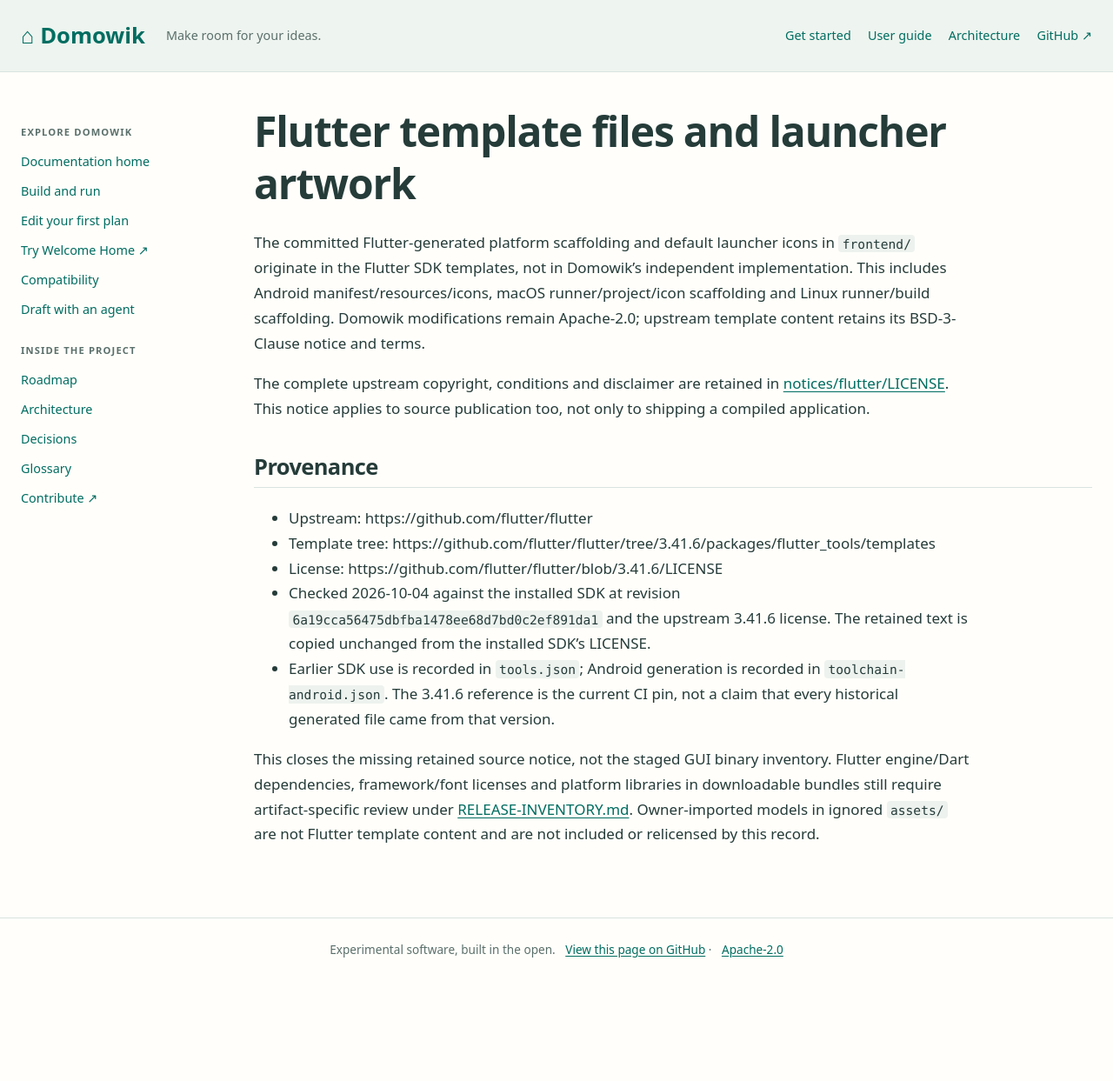
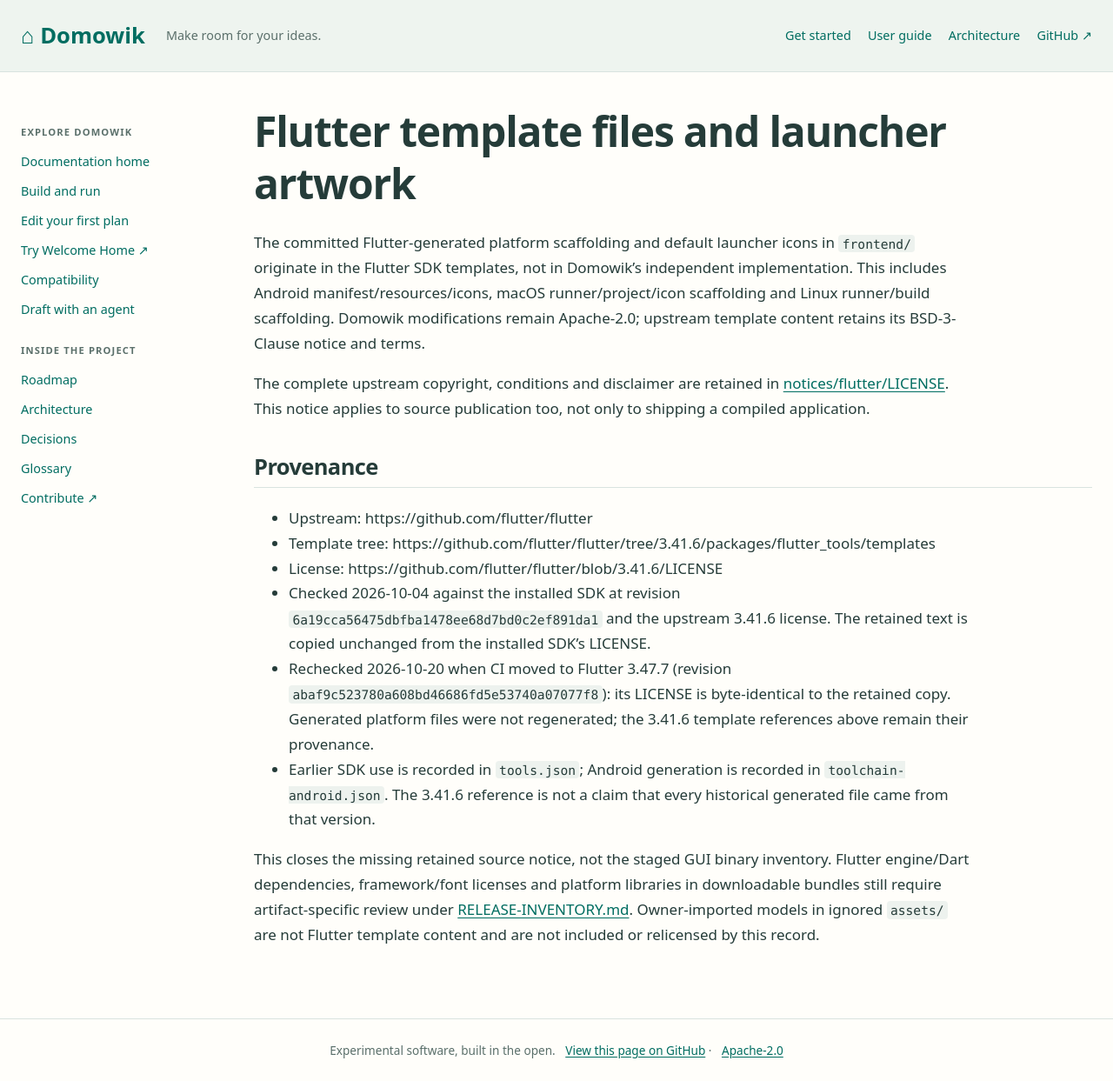
Before and after one commit to laszukdawid/domowik, a Jekyll site: the page built from docs/third-party/FLUTTER-TEMPLATES.md, in a window 1280 px wide. Shown: the whole page at 87% size. Built offline with Jekyll 4.4.1, drawn with Linux system fonts in a browser that asks for light colours; our own code applies the rules of GitHub Pages for plain Markdown files; before the commit the page ends 1127 px from its top, so only the background shows below that.

Commit message:
build(editor): move to flutter 3.47.7 and drop the lipo shim
The editor and its lockfile already relied on Flutter 3.47 APIs
(onReorderItem, ScrollCacheExtent) while CI and the Docker images pinned
3.41.6, so a pinned toolchain could not build it.

- Pin Flutter 3.47.7 (Dart 3.13.5) in CI, release, and both Linux images,
  with checksums from the publishers' release indexes.
- Require sdk ^3.13.5 and flutter >=3.47.7 so an older SDK fails at
  `pub get` instead of at compile time.
- Record the toolchain move in tools.json, the Flutter template notice
  (LICENSE unchanged) and the Android ledger; the Android slice was not
  re-run and its Gradle/AGP/Kotlin pins sit at 3.47.7's minimums.
- Remove scripts/macos/lipo-compat: Flutter 3.47.7 verifies one
  architecture per lipo call, so Xcode 27 builds universal apps without it.
- Refresh the FlutterMacOS pod checksum for the new SDK.

```diff
--- a/docs/third-party/FLUTTER-TEMPLATES.md
+++ b/docs/third-party/FLUTTER-TEMPLATES.md
@@ -19,9 +19,13 @@
 - Checked 2026-10-04 against the installed SDK at revision
   `6a19cca56475dbfba1478ee68d7bd0c2ef891da1` and the upstream 3.41.6 license.
   The retained text is copied unchanged from the installed SDK's LICENSE.
+- Rechecked 2026-10-20 when CI moved to Flutter 3.47.7 (revision
+  `abaf9c523780a608bd46686fd5e53740a07077f8`): its LICENSE is byte-identical
+  to the retained copy. Generated platform files were not regenerated; the
+  3.41.6 template references above remain their provenance.
 - Earlier SDK use is recorded in `tools.json`; Android generation is recorded
-  in `toolchain-android.json`. The 3.41.6 reference is the current CI pin, not
-  a claim that every historical generated file came from that version.
+  in `toolchain-android.json`. The 3.41.6 reference is not a claim that every
+  historical generated file came from that version.
 
 This closes the missing retained source notice, not the staged GUI binary
 inventory. Flutter engine/Dart dependencies, framework/font licenses and
--- a/frontend/pubspec.yaml
+++ b/frontend/pubspec.yaml
@@ -6,7 +6,10 @@
 version: 0.0.0
 
 environment:
-  sdk: ^3.11.4
+  sdk: ^3.13.5
+  # The editor uses framework API added after 3.41 (e.g. onReorderItem); an
+  # older SDK must fail at `pub get`, not at compile time. Matches the CI pin.
+  flutter: ">=3.47.7"
 
 # NO third-party Dart package, matching the rest of the spike. `cupertino_icons`
 # came with the template and was removed: an icon font is not needed to prove a
```
Also changed, not shown: docs/GETTING-STARTED.md (+3 -4 lines), docs/third-party/toolchain-android.json (+8 -0 lines), docs/third-party/tools.json (+6 -6 lines), .github/workflows/ci.yml, .github/workflows/release.yml, 6 other files.
